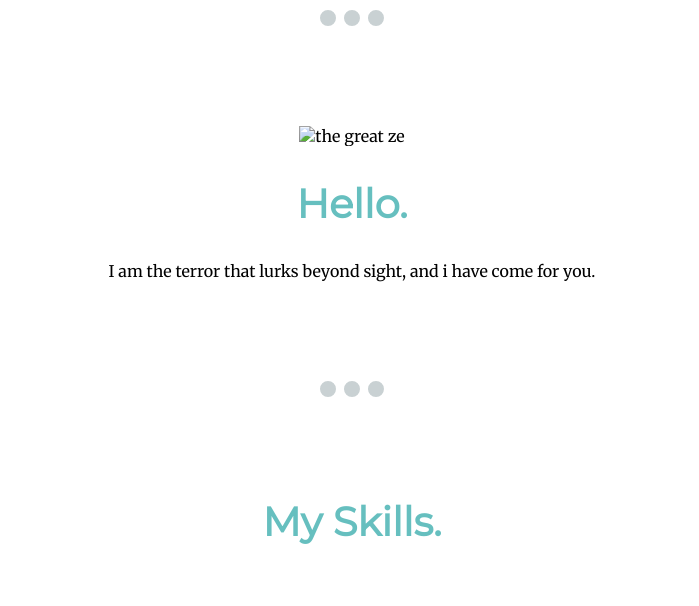
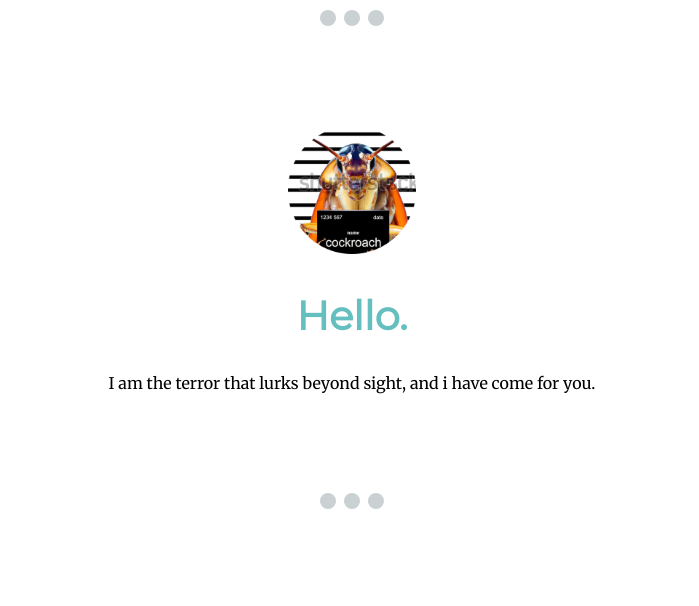
Before and after one commit to DucksArentReal2/CssMySite, a plain HTML site: page index.html in a window 1280 px wide. Shown: the part 1040-1646 px from the top of the page, without its empty margins (288-987 px from the left). Drawn offline with Linux system fonts and the light colour scheme.

Commit message:
Update index.html

```diff
--- a/index.html
+++ b/index.html
@@ -25,7 +25,7 @@
   <hr>
   <div class="middle-container">
     <div class="profile">
-      <img class="zepng" src="CSS - My Site Images\the great ze 2.png" alt="the great ze">
+      <img class="zepng" src="the great ze 2.png" alt="the great ze">
       <h2>Hello.</h2>
       <p>I am the terror that lurks beyond sight, and i have come for you.</p>
     </div>
```
